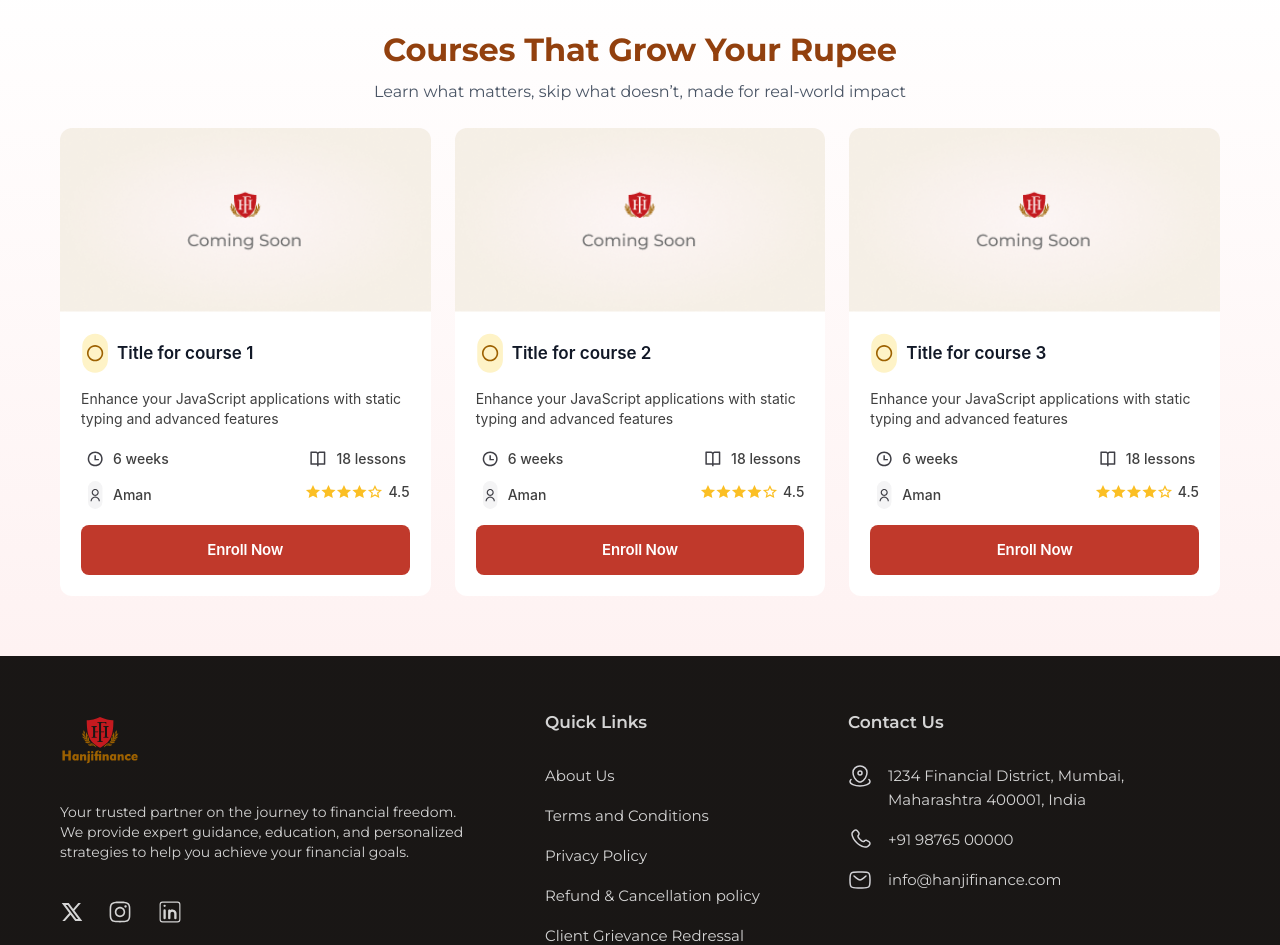
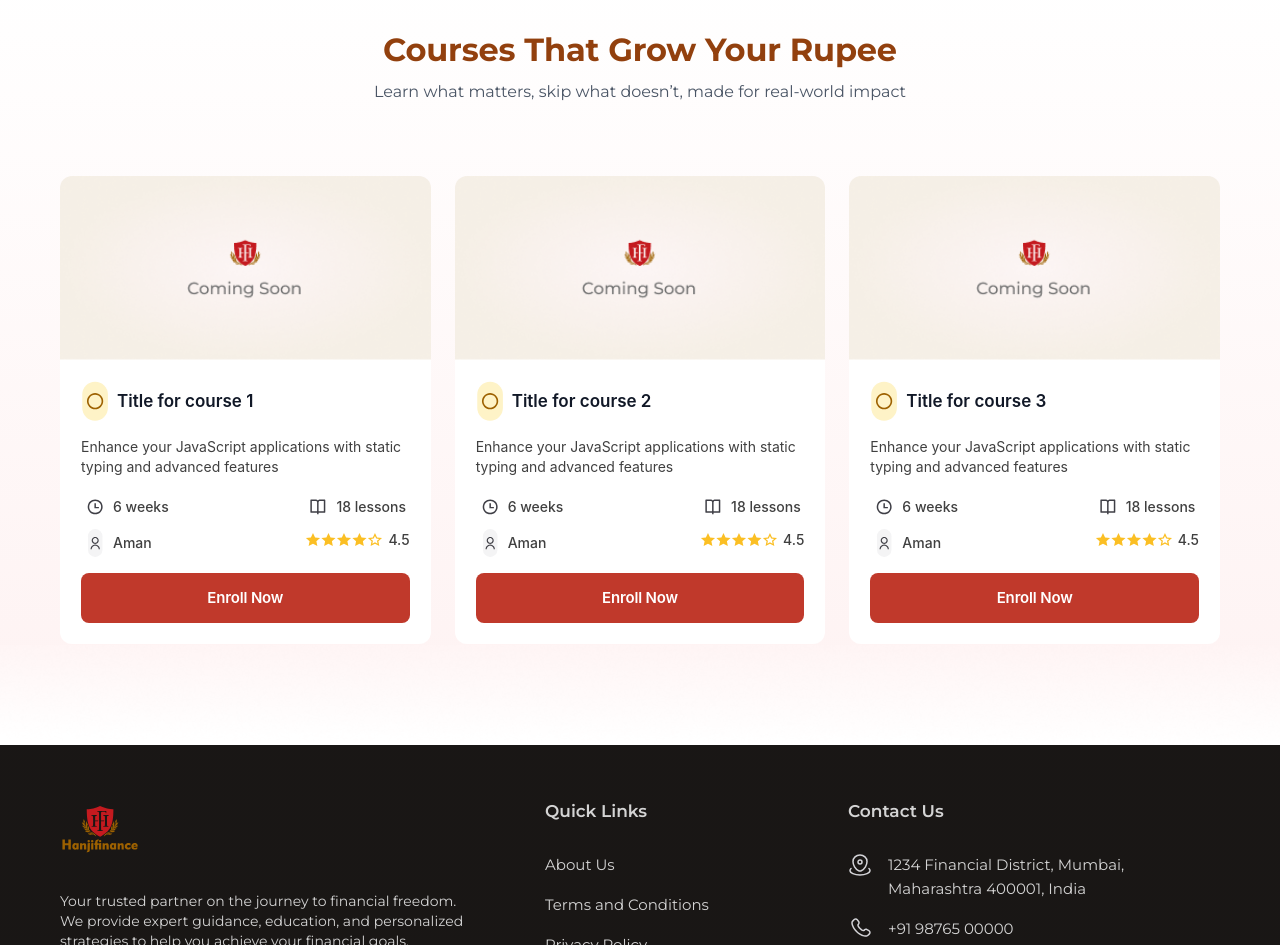
Before and after one commit to neon-lab-dev/HanjiFinance-Client, a React (Vite) app: page / in a window 1280 px wide. Shown: the part 2620-3565 px from the top of the page. Built offline with nearby package versions, Linux system fonts and the light colour scheme.

Commit message:
fixed design issues on coursed section

```diff
--- a/src/assets/index.ts
+++ b/src/assets/index.ts
@@ -32,6 +32,7 @@ import heroBg from "./images/hero-bg.png"
 import aboutUsBg from "./images/about-us-bg.png";
 import courseDummyImage from "./images/course-dummy-image.png";
 import dummyAvatar from "./images/dummy-avatar.png";
+import coursesSectionBlur from "./images/course-section-blur.png"
 
 
 export const IMAGES = {
@@ -40,6 +41,7 @@ export const IMAGES = {
   heroBg,
   courseDummyImage,
   dummyAvatar,
+  coursesSectionBlur,
 };
 
 
--- a/src/components/HomePage/Courses/Courses.tsx
+++ b/src/components/HomePage/Courses/Courses.tsx
@@ -37,15 +37,16 @@ const Courses = () => {
     },
   ];
   return (
-    <div className="bg-gradient-course py-[60px]">
+    <div className="bg-gradient-course pt-[60px]">
       <Container>
         <SectionTitle heading="Courses That Grow Your Rupee" subHeading="Learn what matters, skip what doesn’t, made for real-world impact"/>
-        <div className="grid grid-cols-1 md:grid-cols-2 lg:grid-cols-3 gap-6">
+        <div className="grid grid-cols-1 md:grid-cols-2 lg:grid-cols-3 mt-12 gap-6">
           {courses.map((course, index) => (
             <CourseCard key={index} {...course} />
           ))}
         </div>
       </Container>
+      <img src={IMAGES.coursesSectionBlur} alt="About Us" className="w-full" />
     </div>
   );
 };
```
Also changed, not shown: src/assets/images/course-section-blur.png (added).
